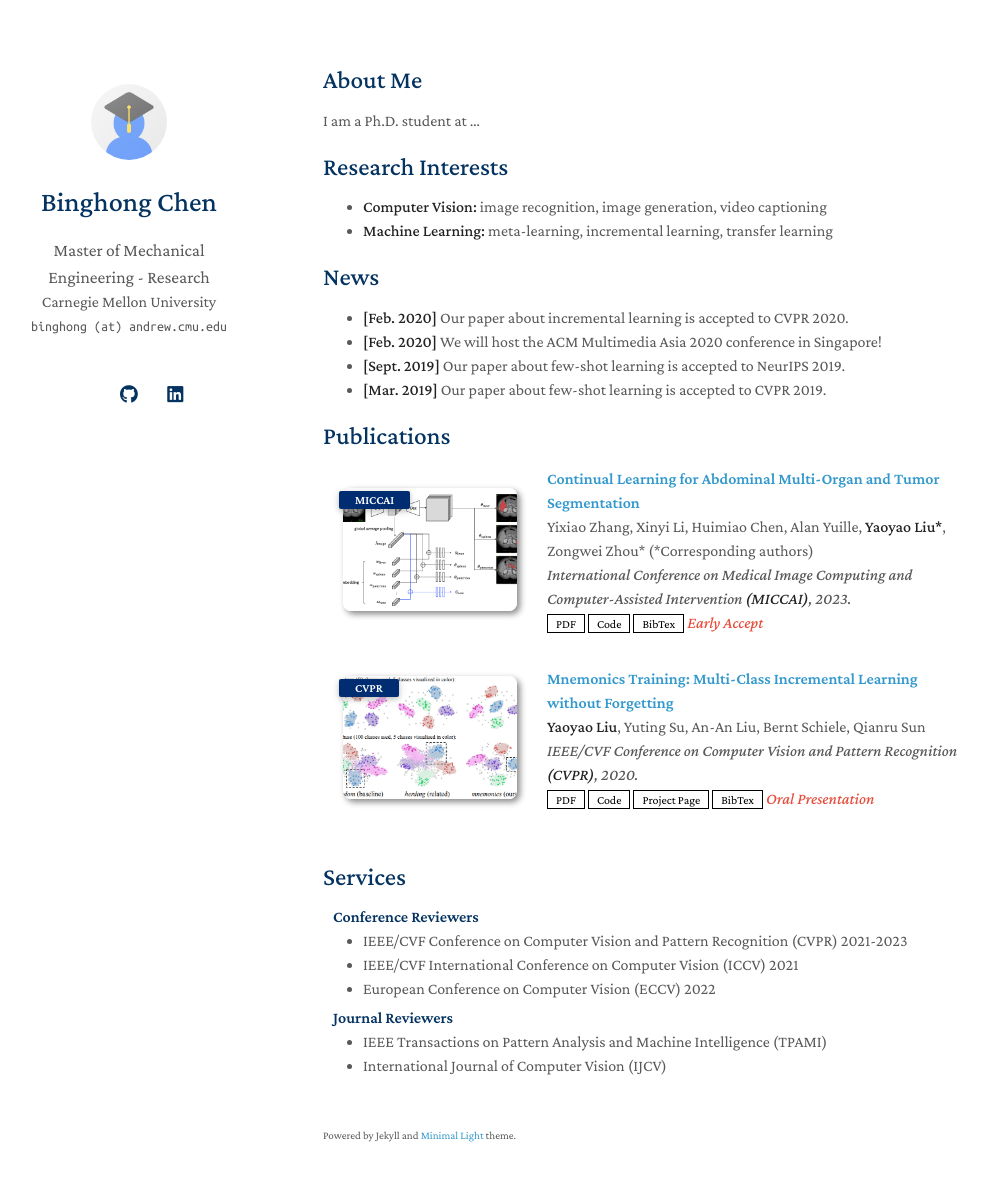
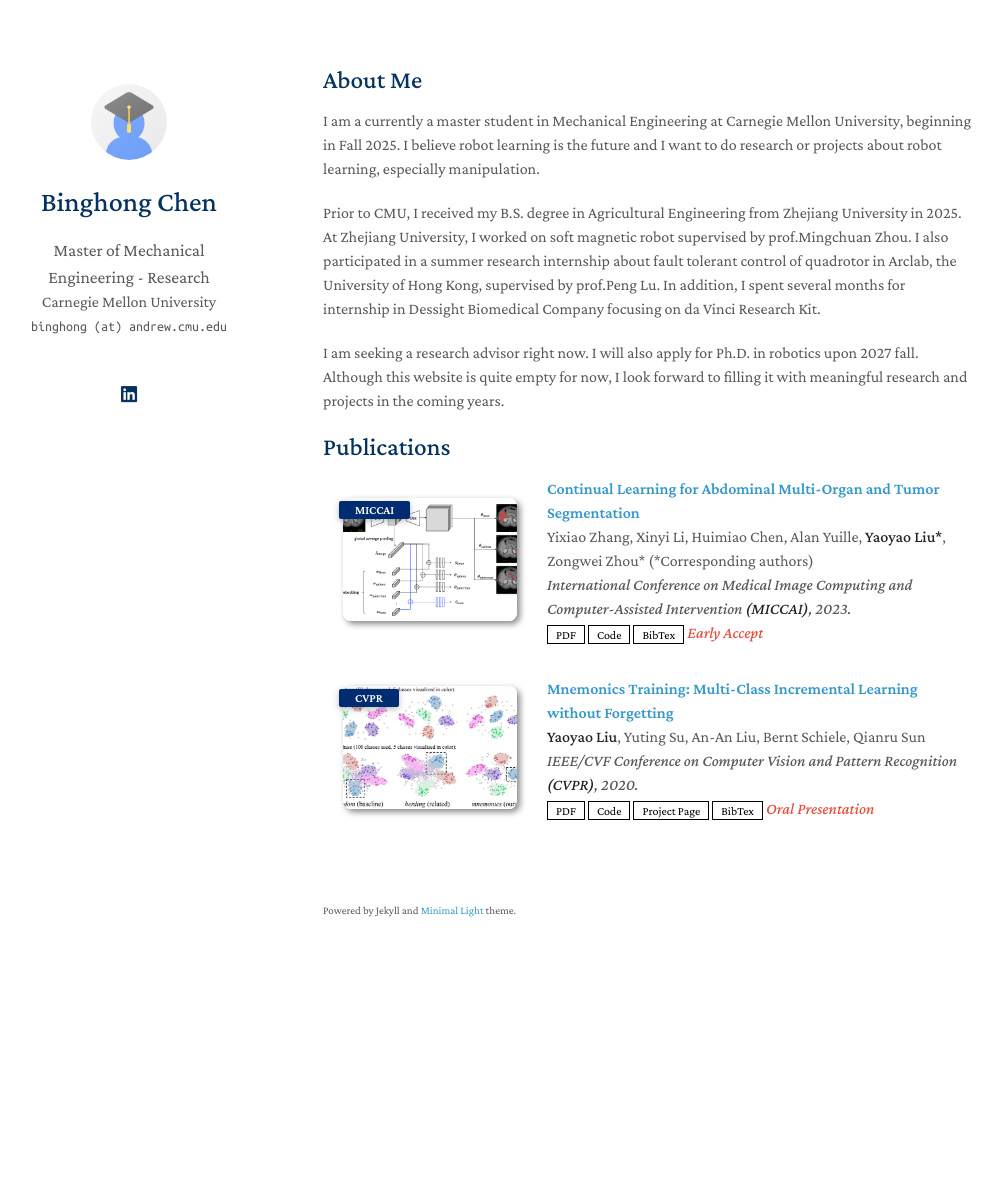
Before and after one commit to wudiCBH/binghongchen.github.io, a Jekyll site: the page built from index.md, in a window 1280 px wide and 1216 px high. Shown: the top 1181 px of the window, without its empty margins (147-1149 px from the left). Built offline with Jekyll 4.4.1, drawn with Linux system fonts in a browser that asks for light colours; a style sheet for code colours, icons or effects is not loaded; our own code applies the rules of GitHub Pages for plain Markdown files.

Commit message:
modified main page

```diff
--- a/_config.yml
+++ b/_config.yml
@@ -12,10 +12,10 @@ canonical: https://minimal-light-theme.yliu.me/
 
 # Links
 # If you don't need one of them, you may delete the corresponding line.
-google_scholar: https://scholar.google.com/
+# google_scholar: https://scholar.google.com/
 cv_link: assets/files/Resume.pdf
-github_link: https://github.com/
-linkedin: https://www.linkedin.com/
+# github_link: https://github.com/
+linkedin: www.linkedin.com/in/binghong-chen-003683320
 twitter: https://twitter.com/
 
 # Images (e.g., your profile picture and your website's favicon)
--- a/index.md
+++ b/index.md
@@ -4,20 +4,12 @@ layout: homepage
 
 ## About Me
 
-I am a Ph.D. student at ...
+I am a currently a master student in Mechanical Engineering at Carnegie Mellon University, beginning in Fall 2025. I believe robot learning is the future and I want to do research or projects about robot learning, especially manipulation.
 
-## Research Interests
+Prior to CMU, I received my B.S. degree in Agricultural Engineering from Zhejiang University in 2025. At Zhejiang University, I worked on soft magnetic robot supervised by prof.Mingchuan Zhou. I also participated in a summer research internship about fault tolerant control of quadrotor in Arclab, the University of Hong Kong, supervised by prof.Peng Lu. In addition, I spent several months for internship in Dessight Biomedical Company focusing on da Vinci Research Kit.
 
-- **Computer Vision:** image recognition, image generation, video captioning
-- **Machine Learning:** meta-learning, incremental learning, transfer learning
-
-## News
-
-- **[Feb. 2020]** Our paper about incremental learning is accepted to CVPR 2020.
-- **[Feb. 2020]** We will host the ACM Multimedia Asia 2020 conference in Singapore!
-- **[Sept. 2019]** Our paper about few-shot learning is accepted to NeurIPS 2019.
-- **[Mar. 2019]** Our paper about few-shot learning is accepted to CVPR 2019.
+I am seeking a research advisor right now. I will also apply for Ph.D. in robotics upon 2027 fall. Although this website is quite empty for now, I look forward to filling it with meaningful research and projects in the coming years.
 
 {% include_relative _includes/publications.md %}
 
-{% include_relative _includes/services.md %}
+<!-- {% include_relative _includes/services.md %} -->
```
